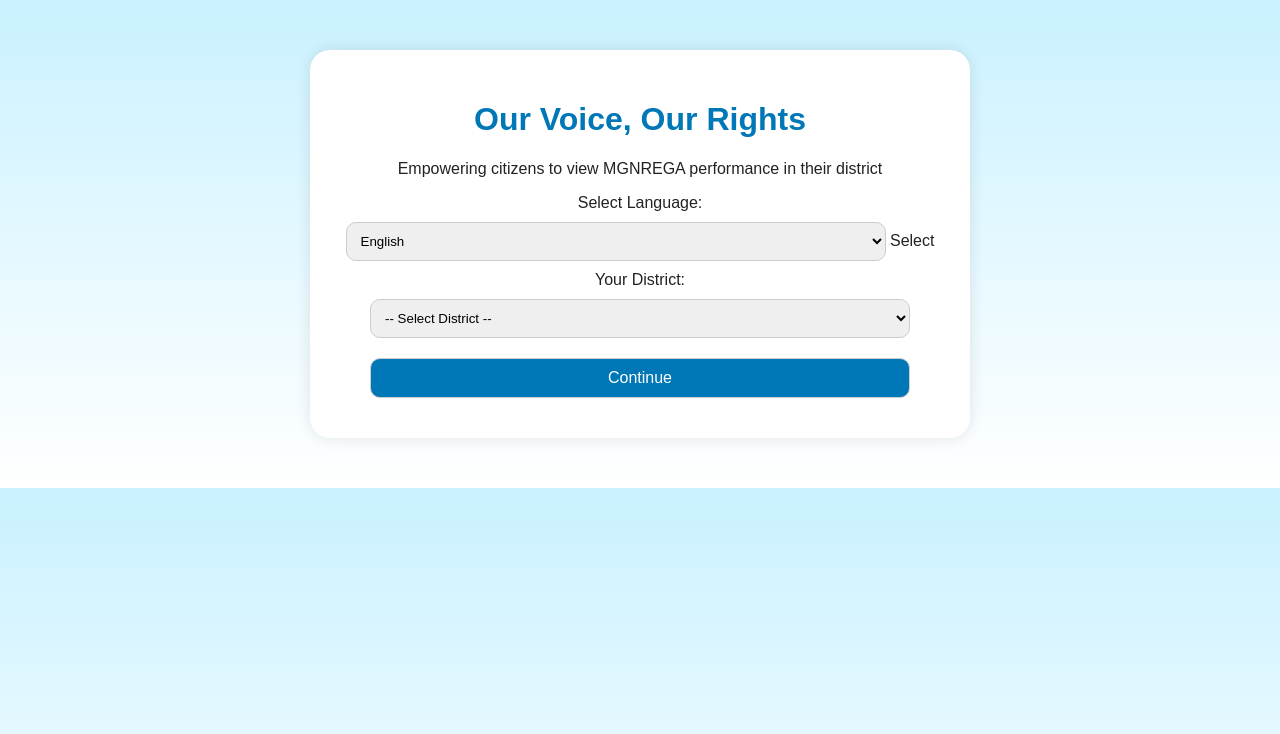
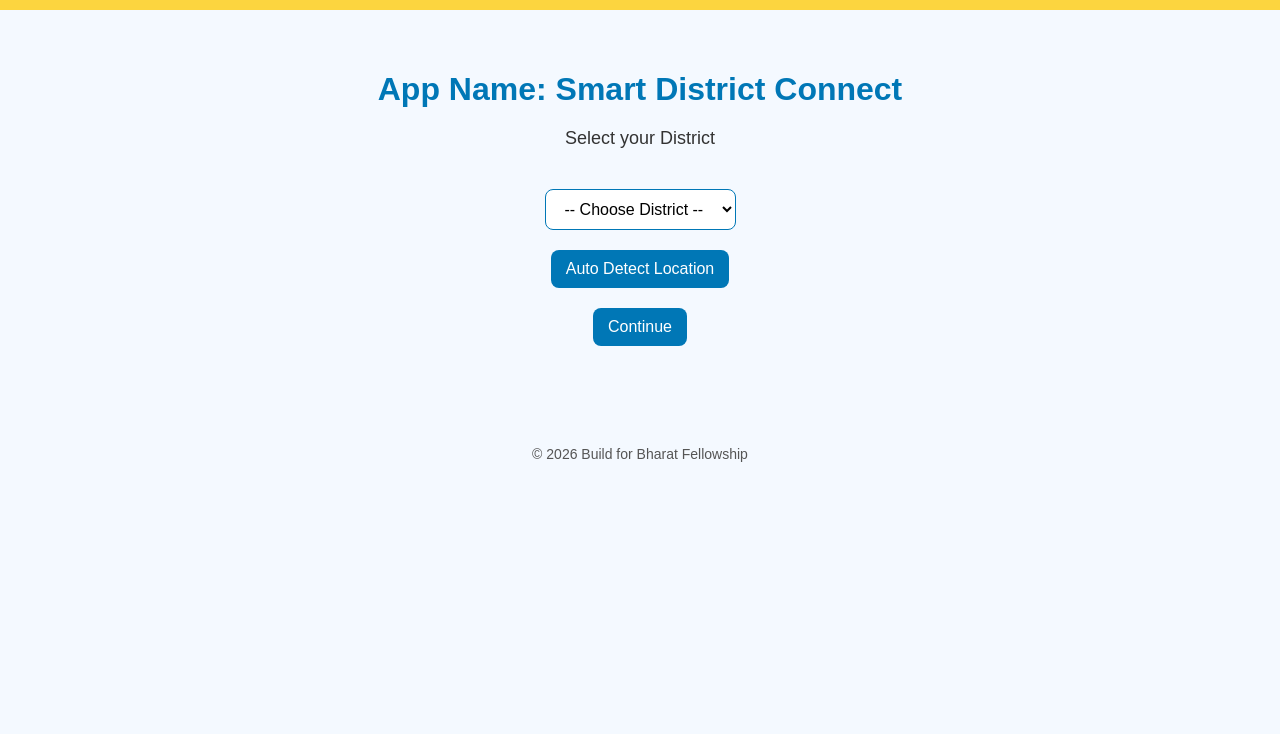
Before and after one commit to blessy-golda03/OurVoiceOurRights, a plain HTML site: page index.html in a window 1280 px wide. Both pictures are taken after a click on the button "Continue". Drawn offline with nearby package versions, Linux system fonts and the light colour scheme.

Commit message:
Update index.html

```diff
--- a/index.html
+++ b/index.html
@@ -1,204 +1,146 @@
 <!DOCTYPE html>
 <html lang="en">
 <head>
-<meta charset="UTF-8" />
-<meta name="viewport" content="width=device-width, initial-scale=1.0" />
-<title>Our Voice, Our Rights</title>
-<script src="https://cdn.jsdelivr.net/npm/chart.js"></script>
-
+  <meta charset="UTF-8">
+  <meta name="viewport" content="width=device-width, initial-scale=1.0">
+  <title>Bharat Fellowship App</title>
   <style>
     body {
-  font-family: "Poppins", sans-serif;
+      font-family: 'Poppins', sans-serif;
       margin: 0;
-  background: linear-gradient(to bottom, #c9f1ff, #ffffff);
-  color: #222;
-}
-.container {
-  max-width: 600px;
-  margin: 50px auto;
-  background: white;
-  border-radius: 20px;
-  box-shadow: 0 0 15px rgba(0,0,0,0.1);
-  padding: 30px;
+      background-color: #f4f9ff;
+      color: #333;
       text-align: center;
     }
-h1 { color: #0077b6; }
+
+    /* Yellow bar */
+    .top-bar {
+      background-color: #fcd53f;
+      height: 10px;
+      width: 100%;
+    }
+
+    .container {
+      padding: 40px 20px;
+    }
+
+    h1 {
+      color: #0077b6;
+      margin-bottom: 20px;
+    }
+
+    p {
+      font-size: 18px;
+      margin-bottom: 30px;
+    }
+
     select, button {
-  width: 90%;
-  padding: 10px;
-  margin: 10px 0;
-  border-radius: 10px;
-  border: 1px solid #ccc;
+      padding: 10px 15px;
+      font-size: 16px;
+      margin: 10px;
+      border-radius: 8px;
+      border: 1px solid #0077b6;
+      background-color: white;
+      cursor: pointer;
     }
+
     button {
       background-color: #0077b6;
       color: white;
-  font-size: 16px;
-  cursor: pointer;
-  transition: 0.3s;
+      border: none;
     }
-button:hover { background-color: #005f86; }
-.card {
-  background: #e3f6ff;
-  margin: 15px;
-  padding: 15px;
-  border-radius: 10px;
-  font-weight: 500;
+
+    button:hover {
+      background-color: #005f8a;
     }
+
     footer {
-  margin-top: 20px;
+      margin-top: 50px;
       font-size: 14px;
       color: #555;
     }
-.chart-container {
-  width: 100%;
-  height: 300px;
-  margin-top: 20px;
-}
-.hidden { display: none; }
   </style>
 </head>
+<body>
 
-<body>
+  <div class="top-bar"></div>
+
   <div class="container" id="page1">
-  <h1 id="appTitle">Our Voice, Our Rights</h1>
-  <p id="tagline">Empowering citizens to view MGNREGA performance in their district</p>
+    <h1 id="title">Build for Bharat Fellowship 2026</h1>
+    <p id="subtitle">Select your preferred language</p>
 
-  <label id="langLabel">Select Language:</label>
     <select id="language">
-    <option value="en">English</option>
-    <option value="ta">தமிழ்</option>
+      <option value="english">English</option>
+      <option value="tamil">தமிழ்</option>
     </select>
-
-  <label id="districtLabel">Select Your District:</label>
-  <select id="district">
-    <option value="">-- Select District --</option>
-    <option>Chennai</option><option>Coimbatore</option><option>Salem</option>
-    <option>Madurai</option><option>Erode</option><option>Trichy</option>
-    <option>Tirunelveli</option><option>Vellore</option><option>Thoothukudi</option>
-  </select>
-
-  <button id="continueBtn">Continue</button>
+    <br>
+    <button onclick="goToPage2()">Continue</button>
   </div>
 
-<!-- PAGE 2 -->
-<div class="container hidden" id="page2">
-  <h1 id="districtTitle">District Details</h1>
-  <h2 id="dataYear">2025 Performance</h2>
-
-  <div class="card" id="jobsProvided">Jobs Provided: 1,24,000</div>
-  <div class="card" id="totalExpenditure">Total Expenditure: ₹56.3 Cr</div>
-
-  <button id="chartBtn">View Past Performance</button>
-  <div class="chart-container hidden" id="chartContainer">
-    <canvas id="districtChart"></canvas>
+  <div class="container" id="page2" style="display:none;">
+    <h1 id="appTitle">App Name: Smart District Connect</h1>
+    <p id="districtText">Select your District</p>
+    <select id="district">
+      <option value="">-- Choose District --</option>
+      <option value="Chennai">Chennai</option>
+      <option value="Salem">Salem</option>
+      <option value="Coimbatore">Coimbatore</option>
+      <option value="Madurai">Madurai</option>
+      <option value="Trichy">Trichy</option>
+    </select>
+    <br>
+    <button onclick="autoDetect()">Auto Detect Location</button>
+    <br>
+    <button onclick="finishPage()">Continue</button>
   </div>
 
-  <button id="backBtn">⬅ Back</button>
-  <footer id="footerText">Designed & Developed by Blessy Golda for Build for Bharat Fellowship 2026</footer>
+  <div class="container" id="page3" style="display:none;">
+    <h1 id="finalMessage">Designed & Developed by Blessy Golda</h1>
+    <p>For Build for Bharat Fellowship 2026<br>
+    (Only for the selected district)</p>
   </div>
 
+  <footer>© 2026 Build for Bharat Fellowship</footer>
+
   <script>
-const t = {
-  en: {
-    appTitle:"Our Voice, Our Rights",
-    tagline:"Empowering citizens to view MGNREGA performance in their district",
-    langLabel:"Select Language:",
-    districtLabel:"Select Your District:",
-    continueBtn:"Continue",
-    year:"2025 Performance",
-    jobs:"Jobs Provided: 1,24,000",
-    exp:"Total Expenditure: ₹56.3 Cr",
-    chartBtn:"View Past Performance",
-    footer:"Designed & Developed by Blessy Golda for Build for Bharat Fellowship 2026",
-    back:"⬅ Back"
-  },
-  ta: {
-    appTitle:"நமது குரல், நமது உரிமை",
-    tagline:"நமது மாவட்டத்தின் MGNREGA செயல்திறனை காண மக்கள் அதிகாரம்",
-    langLabel:"மொழியைத் தேர்ந்தெடுக்கவும்:",
-    districtLabel:"உங்கள் மாவட்டத்தைத் தேர்ந்தெடுக்கவும்:",
-    continueBtn:"தொடரவும்",
-    year:"2025 செயல்திறன்",
-    jobs:"வழங்கப்பட்ட வேலைகள்: 1,24,000",
-    exp:"மொத்த செலவு: ₹56.3 கோடி",
-    chartBtn:"கடந்த செயல்திறனைப் பார்க்கவும்",
-    footer:"Build for Bharat Fellowship 2026க்காக Blessy Golda வடிவமைத்து உருவாக்கப்பட்டது",
-    back:"⬅ திரும்ப"
+    let currentLang = 'english';
+
+    function goToPage2() {
+      currentLang = document.getElementById('language').value;
+      document.getElementById('page1').style.display = 'none';
+      document.getElementById('page2').style.display = 'block';
+      changeLanguage(currentLang);
     }
-};
 
-let currentLang = "en";
-let chartShown = false;
-
-function updateLanguage() {
-  const text = t[currentLang];
-  document.getElementById("appTitle").textContent = text.appTitle;
-  document.getElementById("tagline").textContent = text.tagline;
-  document.getElementById("langLabel").textContent = text.langLabel;
-  document.getElementById("districtLabel").textContent = text.districtLabel;
-  document.getElementById("continueBtn").textContent = text.continueBtn;
-  if (document.getElementById("dataYear")) {
-    document.getElementById("dataYear").textContent = text.year;
-    document.getElementById("jobsProvided").textContent = text.jobs;
-    document.getElementById("totalExpenditure").textContent = text.exp;
-    document.getElementById("chartBtn").textContent = text.chartBtn;
-    document.getElementById("footerText").textContent = text.footer;
-    document.getElementById("backBtn").textContent = text.back;
+    function changeLanguage(lang) {
+      if (lang === 'tamil') {
+        document.getElementById('title').innerText = "பில்ட் ஃபார் பாரத் ஃபெல்லோஷிப் 2026";
+        document.getElementById('subtitle').innerText = "உங்கள் மொழியை தேர்ந்தெடுக்கவும்";
+        document.getElementById('appTitle').innerText = "ஆப் பெயர்: ஸ்மார்ட் டிஸ்ட்ரிக்ட் கனெக்ட்";
+        document.getElementById('districtText').innerText = "உங்கள் மாவட்டத்தை தேர்ந்தெடுக்கவும்";
+        document.querySelectorAll('button')[0].innerText = "தொடர்க";
+        document.querySelectorAll('button')[1].innerText = "இடத்தை தானாக கண்டறி";
+        document.querySelectorAll('button')[2].innerText = "தொடர்க";
+      } else {
+        document.getElementById('title').innerText = "Build for Bharat Fellowship 2026";
+        document.getElementById('subtitle').innerText = "Select your preferred language";
+        document.getElementById('appTitle').innerText = "App Name: Smart District Connect";
+        document.getElementById('districtText').innerText = "Select your District";
+        document.querySelectorAll('button')[0].innerText = "Continue";
+        document.querySelectorAll('button')[1].innerText = "Auto Detect Location";
+        document.querySelectorAll('button')[2].innerText = "Continue";
       }
     }
 
-document.getElementById("language").addEventListener("change", (e) => {
-  currentLang = e.target.value;
-  updateLanguage();
-});
+    function autoDetect() {
+      alert("Auto-detecting location...");
+    }
 
-document.getElementById("continueBtn").addEventListener("click", () => {
-  const district = document.getElementById("district").value;
-  if (!district) {
-    alert(currentLang === "ta" ? "மாவட்டத்தைத் தேர்ந்தெடுக்கவும்!" : "Please select a district!");
-    return;
+    function finishPage() {
+      document.getElementById('page2').style.display = 'none';
+      document.getElementById('page3').style.display = 'block';
     }
-  document.getElementById("page1").classList.add("hidden");
-  document.getElementById("page2").classList.remove("hidden");
-  document.getElementById("districtTitle").textContent =
-    currentLang === "ta" ? district + " மாவட்டம்" : district + " District";
-  updateLanguage();
-});
+  </script>
 
-document.getElementById("chartBtn").addEventListener("click", () => {
-  const chartDiv = document.getElementById("chartContainer");
-  chartDiv.classList.remove("hidden");
-  if (chartShown) return;
-  chartShown = true;
-  const ctx = document.getElementById("districtChart");
-  new Chart(ctx, {
-    type: "bar",
-    data: {
-      labels: ["2020","2021","2022","2023","2024","2025"],
-      datasets: [
-        {
-          label: currentLang === "ta" ? "வழங்கப்பட்ட வேலைகள்" : "Jobs Provided",
-          data: [95000,108000,115000,120000,128000,135000],
-          backgroundColor: "#0077b6"
-        },
-        {
-          label: currentLang === "ta" ? "மொத்த செலவு (₹ கோடி)" : "Total Expenditure (₹ Cr)",
-          data: [35,42,47,50,53,56.3],
-          backgroundColor: "#F4B400"
-        }
-      ]
-    },
-    options: { responsive: true, scales: { y: { beginAtZero: true } } }
-  });
-});
-
-document.getElementById("backBtn").addEventListener("click", () => {
-  document.getElementById("page2").classList.add("hidden");
-  document.getElementById("page1").classList.remove("hidden");
-});
-
-updateLanguage();
-</script>
 </body>
 </html>
```
Lines whose indentation alone changed are shown as unchanged.
